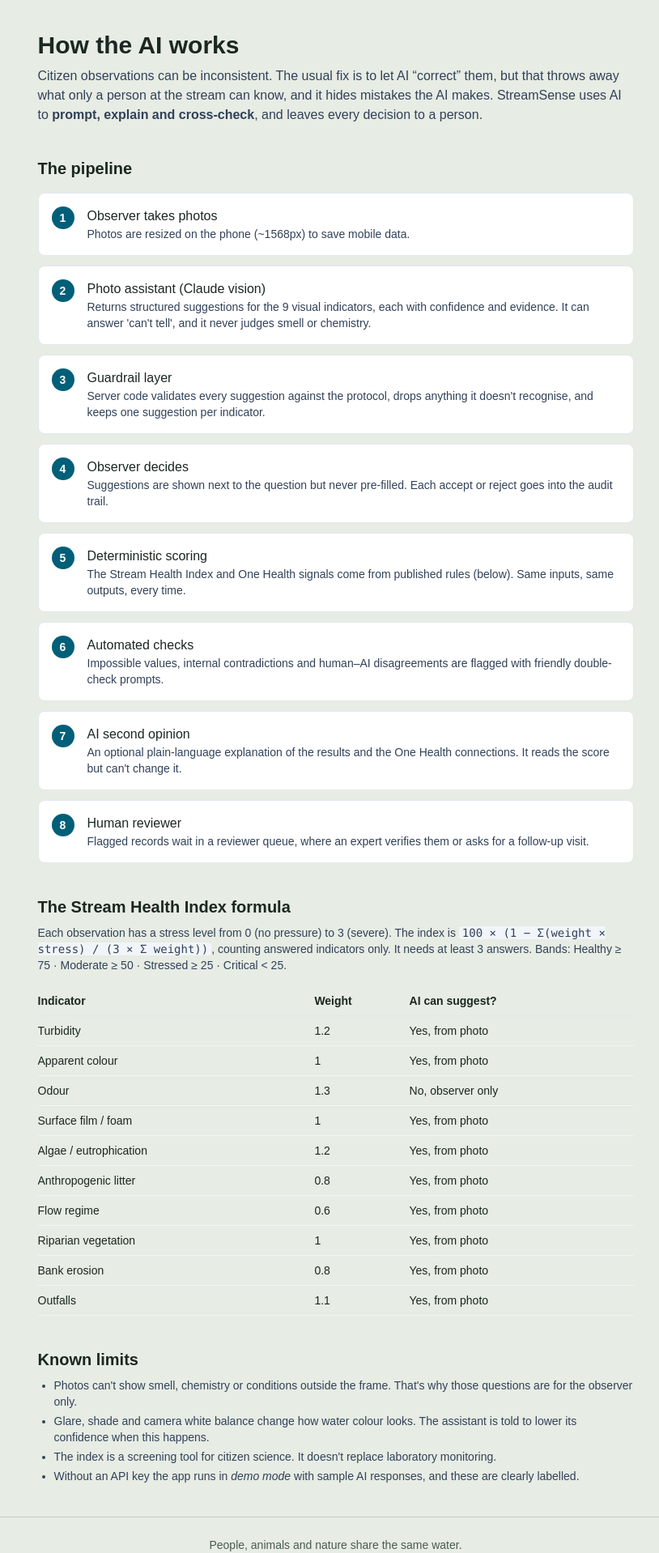
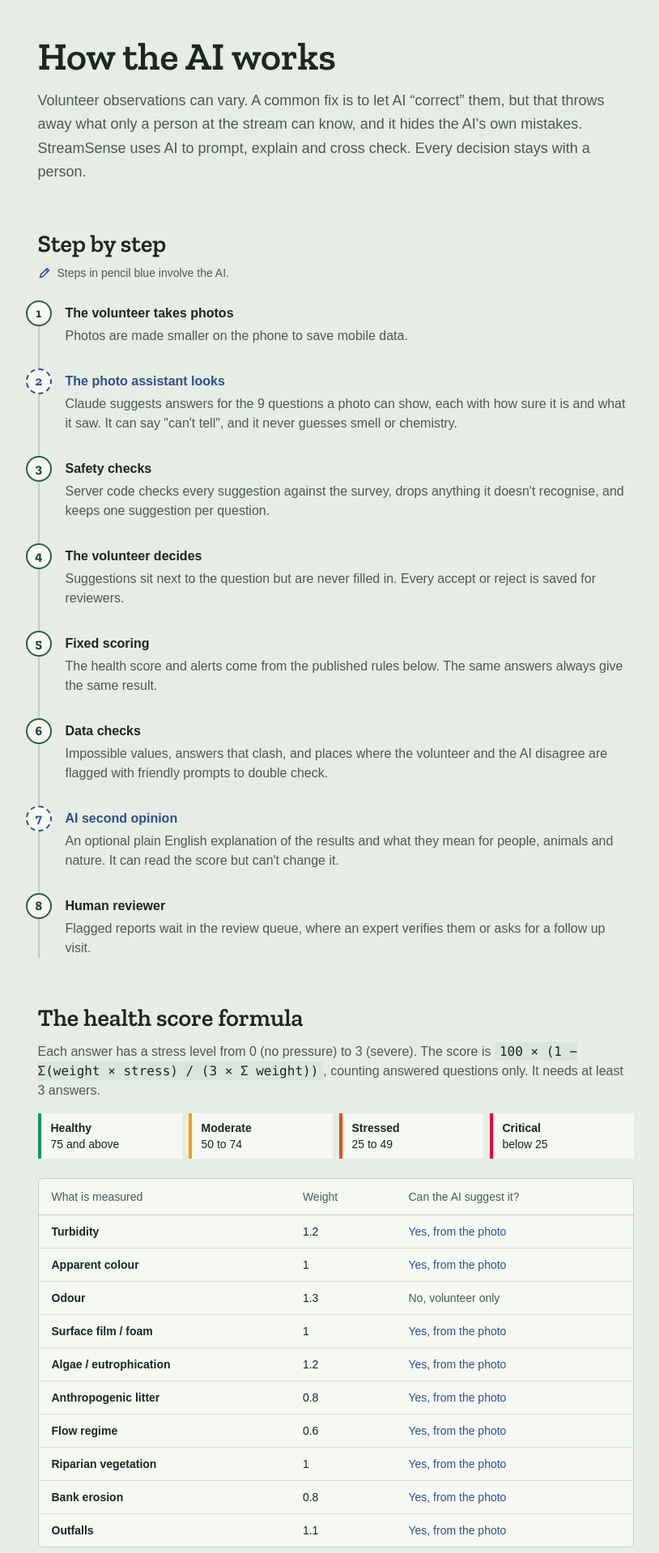
Before and after one commit to mohammedfirdouss/streamsense, a Next.js app: page /how-it-works in a window 1280 px wide. Shown: the part 59-1977 px from the top of the page at 81% size, without its empty margins (218-1032 px from the left). Built offline with nearby package versions, Linux system fonts and the light colour scheme; a web font is replaced by a local one.

Commit message:
feat: update HowItWorks page with improved content and layout

```diff
--- a/src/app/how-it-works/page.tsx
+++ b/src/app/how-it-works/page.tsx
@@ -1,63 +1,85 @@
 import type { Metadata } from "next";
+import { PencilMark } from "@/components/ui";
 import { INDICATORS } from "@/lib/protocol";
 
-export const metadata: Metadata = { title: "How the AI works — StreamSense" };
+export const metadata: Metadata = { title: "How the AI works | StreamSense" };
 
-const FLOW = [
-  ["Observer takes photos", "Photos are resized on the phone (~1568px) to save mobile data."],
-  ["Photo assistant (Claude vision)", "Returns structured suggestions for the 9 visual indicators, each with confidence and evidence. It can answer 'can't tell', and it never judges smell or chemistry."],
-  ["Guardrail layer", "Server code validates every suggestion against the protocol, drops anything it doesn't recognise, and keeps one suggestion per indicator."],
-  ["Observer decides", "Suggestions are shown next to the question but never pre-filled. Each accept or reject goes into the audit trail."],
-  ["Deterministic scoring", "The Stream Health Index and One Health signals come from published rules (below). Same inputs, same outputs, every time."],
-  ["Automated checks", "Impossible values, internal contradictions and human–AI disagreements are flagged with friendly double-check prompts."],
-  ["AI second opinion", "An optional plain-language explanation of the results and the One Health connections. It reads the score but can't change it."],
-  ["Human reviewer", "Flagged records wait in a reviewer queue, where an expert verifies them or asks for a follow-up visit."],
+// `ai` marks the steps where the AI is involved, drawn in pencil blue.
+const FLOW: { title: string; body: string; ai?: boolean }[] = [
+  { title: "The volunteer takes photos", body: "Photos are made smaller on the phone to save mobile data." },
+  { title: "The photo assistant looks", body: "Claude suggests answers for the 9 questions a photo can show, each with how sure it is and what it saw. It can say \"can't tell\", and it never guesses smell or chemistry.", ai: true },
+  { title: "Safety checks", body: "Server code checks every suggestion against the survey, drops anything it doesn't recognise, and keeps one suggestion per question." },
+  { title: "The volunteer decides", body: "Suggestions sit next to the question but are never filled in. Every accept or reject is saved for reviewers." },
+  { title: "Fixed scoring", body: "The health score and alerts come from the published rules below. The same answers always give the same result." },
+  { title: "Data checks", body: "Impossible values, answers that clash, and places where the volunteer and the AI disagree are flagged with friendly prompts to double check." },
+  { title: "AI second opinion", body: "An optional plain English explanation of the results and what they mean for people, animals and nature. It can read the score but can't change it.", ai: true },
+  { title: "Human reviewer", body: "Flagged reports wait in the review queue, where an expert verifies them or asks for a follow up visit." },
 ];
 
 export default function HowItWorks() {
   return (
-    <div className="mx-auto max-w-3xl px-4 py-10">
-      <h1 className="text-3xl font-semibold">How the AI works</h1>
-      <p className="mt-2 text-slate-700">
-        Citizen observations can be inconsistent. The usual fix is to let AI &ldquo;correct&rdquo; them, but that throws away what only a person at the stream can know, and it hides mistakes the AI makes. StreamSense uses AI to <strong>prompt, explain and cross-check</strong>, and leaves every decision to a person.
+    <div className="mx-auto max-w-3xl px-4 py-12">
+      <h1 className="font-display text-4xl font-semibold sm:text-5xl">How the AI works</h1>
+      <p className="mt-4 text-lg leading-relaxed text-ink-soft">
+        Volunteer observations can vary. A common fix is to let AI &ldquo;correct&rdquo; them, but that throws away what only a person at the stream can know, and it hides the AI&apos;s own mistakes. StreamSense uses AI to prompt, explain and cross check. Every decision stays with a person.
       </p>
 
-      <h2 className="mt-10 text-xl font-semibold">The pipeline</h2>
-      <ol className="mt-4 space-y-3">
-        {FLOW.map(([t, d], i) => (
-          <li key={t} className="flex gap-4 rounded-lg border border-slate-200 bg-white p-4">
-            <span className="flex h-7 w-7 shrink-0 items-center justify-center rounded-full bg-cyan-800 text-sm font-semibold text-white">{i + 1}</span>
-            <div><p className="font-medium">{t}</p><p className="text-sm text-slate-700">{d}</p></div>
+      <h2 className="mt-14 font-display text-3xl font-semibold">Step by step</h2>
+      <p className="mt-2 flex items-center gap-2 text-sm text-ink-soft">
+        <PencilMark className="h-4 w-4 text-pencil" /> Steps in pencil blue involve the AI.
+      </p>
+      <ol className="mt-6 border-l-2 border-line">
+        {FLOW.map((f, i) => (
+          <li key={f.title} className="relative pb-7 pl-8 last:pb-0">
+            <span
+              className={`absolute top-0 -left-[1.05rem] flex h-8 w-8 items-center justify-center rounded-full border-2 bg-card font-display font-bold ${f.ai ? "border-dashed border-pencil text-pencil" : "border-river text-river-deep"}`}
+              aria-hidden
+            >
+              {i + 1}
+            </span>
+            <p className={`pt-1 font-semibold ${f.ai ? "text-pencil" : ""}`}>{f.title}{f.ai && <span className="sr-only"> (uses AI)</span>}</p>
+            <p className="mt-1 text-ink-soft">{f.body}</p>
           </li>
         ))}
       </ol>
 
-      <h2 className="mt-10 text-xl font-semibold">The Stream Health Index formula</h2>
-      <p className="mt-2 text-sm text-slate-700">
-        Each observation has a stress level from 0 (no pressure) to 3 (severe). The index is <code className="rounded bg-slate-100 px-1">100 × (1 − Σ(weight × stress) / (3 × Σ weight))</code>, counting answered indicators only. It needs at least 3 answers.
-        Bands: Healthy ≥ 75 · Moderate ≥ 50 · Stressed ≥ 25 · Critical &lt; 25.
+      <h2 className="mt-14 font-display text-3xl font-semibold">The health score formula</h2>
+      <p className="mt-3 text-ink-soft">
+        Each answer has a stress level from 0 (no pressure) to 3 (severe). The score is <code className="rounded-sm bg-river-wash px-1.5 py-0.5 text-ink">100 × (1 − Σ(weight × stress) / (3 × Σ weight))</code>, counting answered questions only. It needs at least 3 answers.
       </p>
-      <div className="mt-4 overflow-x-auto">
+      <ul className="mt-4 grid grid-cols-2 gap-2 text-sm sm:grid-cols-4">
+        <li className="border-l-4 border-emerald-600 bg-card py-2 pl-3"><span className="font-semibold">Healthy</span><br />75 and above</li>
+        <li className="border-l-4 border-amber-500 bg-card py-2 pl-3"><span className="font-semibold">Moderate</span><br />50 to 74</li>
+        <li className="border-l-4 border-orange-600 bg-card py-2 pl-3"><span className="font-semibold">Stressed</span><br />25 to 49</li>
+        <li className="border-l-4 border-rose-600 bg-card py-2 pl-3"><span className="font-semibold">Critical</span><br />below 25</li>
+      </ul>
+      <div className="mt-6 overflow-x-auto rounded-md border border-line bg-card">
         <table className="w-full text-left text-sm">
-          <thead><tr className="border-b border-slate-200"><th className="py-2">Indicator</th><th>Weight</th><th>AI can suggest?</th></tr></thead>
+          <thead>
+            <tr className="border-b border-line text-ink-soft">
+              <th className="px-4 py-3 font-normal">What is measured</th>
+              <th className="px-4 py-3 font-normal">Weight</th>
+              <th className="px-4 py-3 font-normal">Can the AI suggest it?</th>
+            </tr>
+          </thead>
           <tbody>
             {INDICATORS.map((i) => (
-              <tr key={i.id} className="border-b border-slate-100">
-                <td className="py-2">{i.term}</td>
-                <td className="tabular-nums">{i.weight}</td>
-                <td>{i.visual ? "Yes, from photo" : "No, observer only"}</td>
+              <tr key={i.id} className="border-b border-line/60 last:border-b-0">
+                <td className="px-4 py-2.5 font-semibold">{i.term}</td>
+                <td className="px-4 py-2.5 tabular-nums">{i.weight}</td>
+                <td className={`px-4 py-2.5 ${i.visual ? "text-pencil" : "text-ink-soft"}`}>{i.visual ? "Yes, from the photo" : "No, volunteer only"}</td>
               </tr>
             ))}
           </tbody>
         </table>
       </div>
 
-      <h2 className="mt-10 text-xl font-semibold">Known limits</h2>
-      <ul className="mt-2 list-disc space-y-1 pl-5 text-sm text-slate-700">
-        <li>Photos can&apos;t show smell, chemistry or conditions outside the frame. That&apos;s why those questions are for the observer only.</li>
-        <li>Glare, shade and camera white balance change how water colour looks. The assistant is told to lower its confidence when this happens.</li>
-        <li>The index is a screening tool for citizen science. It doesn&apos;t replace laboratory monitoring.</li>
-        <li>Without an API key the app runs in <em>demo mode</em> with sample AI responses, and these are clearly labelled.</li>
+      <h2 className="mt-14 font-display text-3xl font-semibold">Known limits</h2>
+      <ul className="mt-4 list-disc space-y-2 pl-5 text-ink-soft marker:text-silt">
+        <li>Photos can&apos;t show smell, chemistry or anything outside the frame. That&apos;s why those questions are for the volunteer only.</li>
+        <li>Glare, shade and camera colour settings change how the water looks. The assistant is told to lower its confidence when this happens.</li>
+        <li>The score is a screening tool for volunteers. It doesn&apos;t replace lab testing.</li>
+        <li>Without an API key the app runs in demo mode with sample AI answers, and these are clearly marked.</li>
       </ul>
     </div>
   );
--- a/src/components/ui.tsx
+++ b/src/components/ui.tsx
@@ -67,8 +67,3 @@ export function PencilMark({ className }: { className?: string }) {
     </svg>
   );
 }
-
-/** Decorative emoji with a real gap — a plain space collapses visually next to emoji glyphs. */
-export function Emoji({ children }: { children: ReactNode }) {
-  return <span aria-hidden className="mr-1.5 inline-block">{children}</span>;
-}
```
